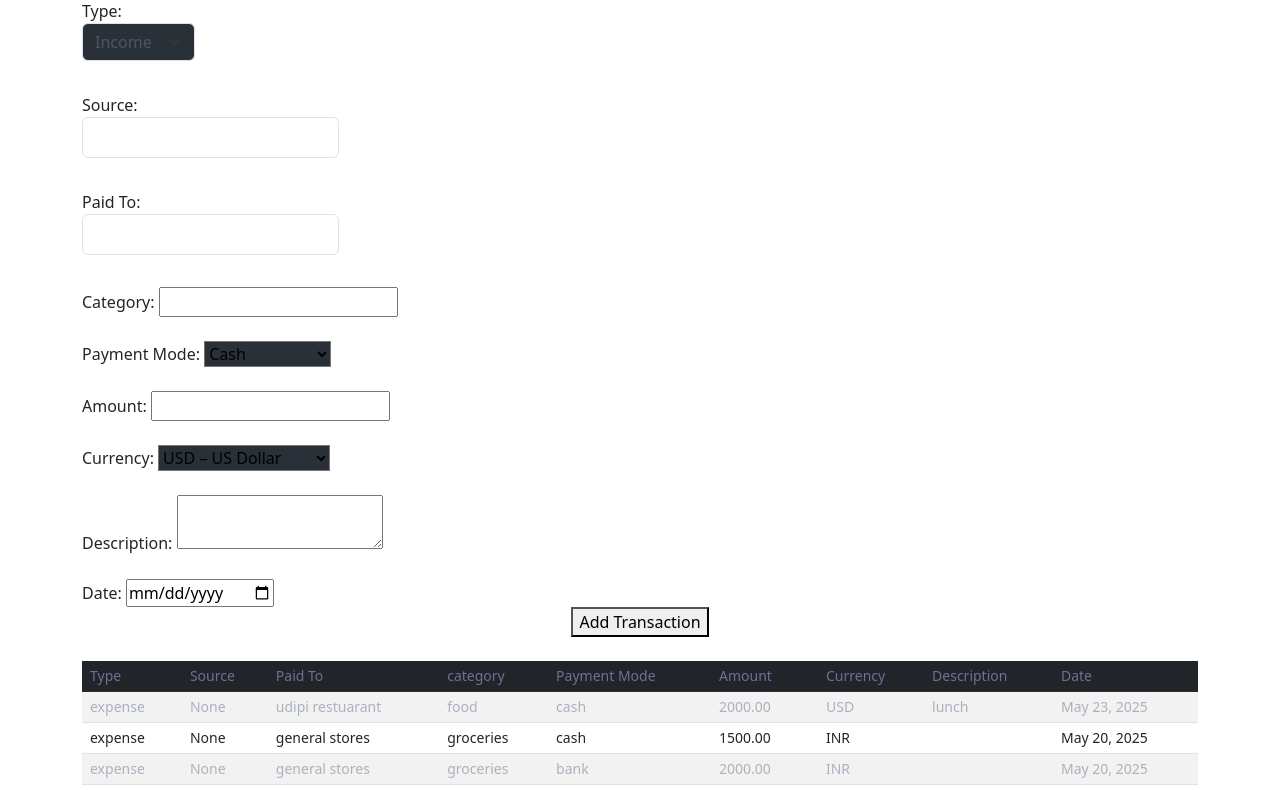
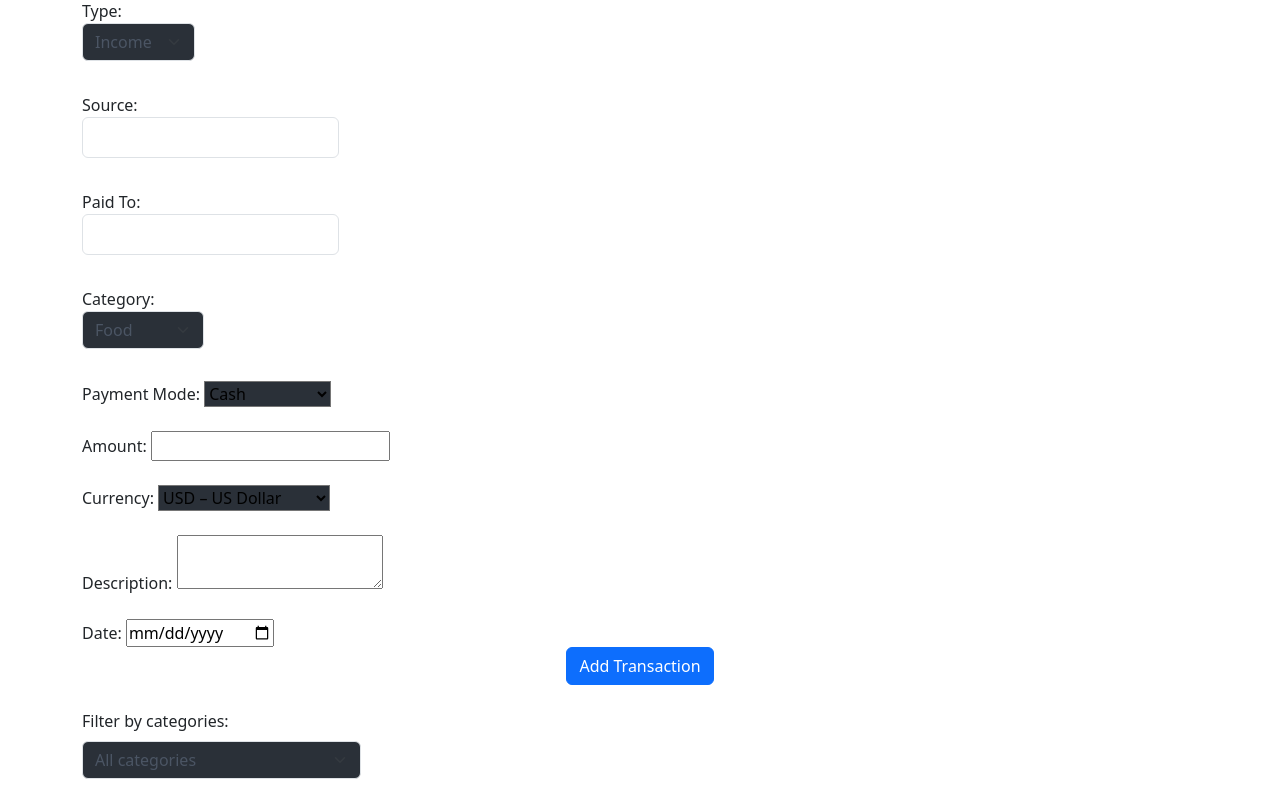
Before and after one commit to Raviteja-Thatipelly/corona_expense_tracker, a Django app: page /transactions/ in a window 1280 px wide. Shown: the part 81-871 px from the top of the page. Run offline with Django 5.2, Linux system fonts and the light colour scheme; data comes from the database, SQL or seed files in the repository; both versions use the stored data as it was after the commit; style sheets or scripts are compiled from the project's sources.

Commit message:
filtering transaction by javascript

```diff
--- a/main/static/js/transactions.js
+++ b/main/static/js/transactions.js
@@ -1,30 +1,33 @@
-// Wait for the DOM to load
 document.addEventListener('DOMContentLoaded', function () {
-    const form = document.querySelector('.transaction-form');
+    const form = document.getElementById('transaction_form');
+    const categoryFilter = document.getElementById('categoryFilter');
+    const rows = document.querySelectorAll('tbody tr');
 
-    // Basic form validation before submission
+    // Validate form before submission
     form.addEventListener('submit', function (event) {
         const amount = parseFloat(form.amount.value);
         if (isNaN(amount) || amount <= 0) {
             alert("Please enter a valid amount greater than 0.");
-            event.preventDefault(); // Stop form from submitting
+            event.preventDefault();
         }
 
         const currency = form.currency.value.trim();
         if (!currency || currency.length !== 3) {
-            alert("Please enter a valid 3-letter currency code (e.g., USD).");
+            alert("Please enter a valid 3-letter currency code.");
             event.preventDefault();
         }
     });
 
-    // Optional: Live update for transaction type styling
-    const typeSelect = form.querySelector('select[name="transaction_type"]');
-    typeSelect.addEventListener('change', function () {
-        form.style.borderColor = typeSelect.value === "income" ? "green" : "red";
+    // Filter transactions by category
+    categoryFilter.addEventListener('change', () => {
+        const selectedValue = categoryFilter.value.toLowerCase();
+        rows.forEach(row => {
+            const rowCat = row.getAttribute('data-category')?.toLowerCase();
+            row.style.display = (!selectedValue || rowCat === selectedValue) ? '' : 'none';
+        });
     });
 
-    // Example: Add animation to table rows on load
-    const rows = document.querySelectorAll("tbody tr");
+    // Animate rows
     rows.forEach((row, index) => {
         row.style.opacity = 0;
         setTimeout(() => {
--- a/main/templates/transactions.html
+++ b/main/templates/transactions.html
@@ -8,14 +8,14 @@
     <link rel="stylesheet" href="{% static 'css/styles.css' %}">
     <!-- Bootstrap CSS CDN -->
     <link href="https://cdn.jsdelivr.net/npm/bootstrap@5.3.0/dist/css/bootstrap.min.css" rel="stylesheet">
+</head>
 
-</head>
 <body>
     <div class="col-12 container mt-4">
         <h1 class="text-center mt-4">Transactions</h1>
 
         <!-- Form for adding a new transaction -->
-        <form method="POST" action="{% url 'transactions' %}" id="transaction_form" class="row-g-3">
+        <form method="POST" action="{% url 'transactions' %}" id="transaction_form" class="transaction-form row-g-3">
             {% csrf_token %}
 
             <div class="col-md-4">
@@ -40,8 +40,14 @@
             </div>
 
             <div class="col-md-4 mt-4">
-             <label>Category:
-                <input type="text" name="category">
+             <label class="form-label">Category:
+                <select name="category" class="form-select" required>
+                    <option value="food"> Food </option>
+                    <option value="shopping"> Shopping </option>
+                    <option value="bills"> Bills </option>
+                    <option value="travel"> Travel </option>
+                    <option value="others"> Others </option>
+                </select>
             </label>
             </div>
 
@@ -86,9 +92,24 @@
             </div>
 
             <div class="col-12 text-center">
-            <button type="submit">Add Transaction</button>
+            <button type="submit" class="btn btn-primary">Add Transaction</button>
             </div>
         </form>
+
+                    <!-- categoryFilter -->
+        <div class="mt-4">
+        <label for="categoryFilter" class="form-label"> Filter by categories: </label>
+            <select id="categoryFilter" class="form-select w-25">
+                <option value=""> All categories </option>
+                <option value="food"> Food </option>
+                <option value="shopping"> Shopping </option>
+                <option value="bills"> Bills </option>
+                <option value="travel"> Travel </option>
+                <option value="others"> Others </option>
+            </select>
+        </div>
+                    <!-- categoryFilter -->
+
 
         <!-- Table of transactions -->
          <div class="table-responsive mt-4">
@@ -108,7 +129,7 @@
             </thead>
             <tbody>
                 {% for transaction in transactions %}
-                <tr class="{{transaction.type}}">
+                <tr data-category="{{transaction.category|lower}}">
                     <td>{{ transaction.type }}</td>
                     <td>{{ transaction.source }}</td>
                     <td>{{ transaction.paid_to }}</td>
@@ -129,5 +150,7 @@
     </div>
 
     <script src="{% static 'js/transactions.js' %}"></script>
+    <script src="https://cdn.jsdelivr.net/npm/bootstrap@5.3.0/dist/js/bootstrap.bundle.min.js"></script>
+
 </body>
 </html>
--- a/main/views.py
+++ b/main/views.py
@@ -35,9 +35,9 @@ def register(request):
             elif User.objects.filter(email = email).exists():
                 messages.error(request, 'email exists')
             else:
-                user = User.objects.createuser(username = username, email = email, password = password)
+                user = User.objects.create_user(username = username, email = email, password = password)
             user.save()
-            messages.sucess(request, 'Account created sucessfully, please login')
+            messages.success(request, 'Account created sucessfully, please login')
             return redirect('login')
         else:
             messages.error(request, 'passwords doesnot match')
@@ -45,7 +45,7 @@ def register(request):
 
 def user_logout(request):
     logout(request)
-    messages.sucess(request, 'sucessfully logedout')
+    messages.success(request, 'sucessfully logedout')
     return redirect('login')
 
 
```
Also changed, not shown: db.sqlite3.
